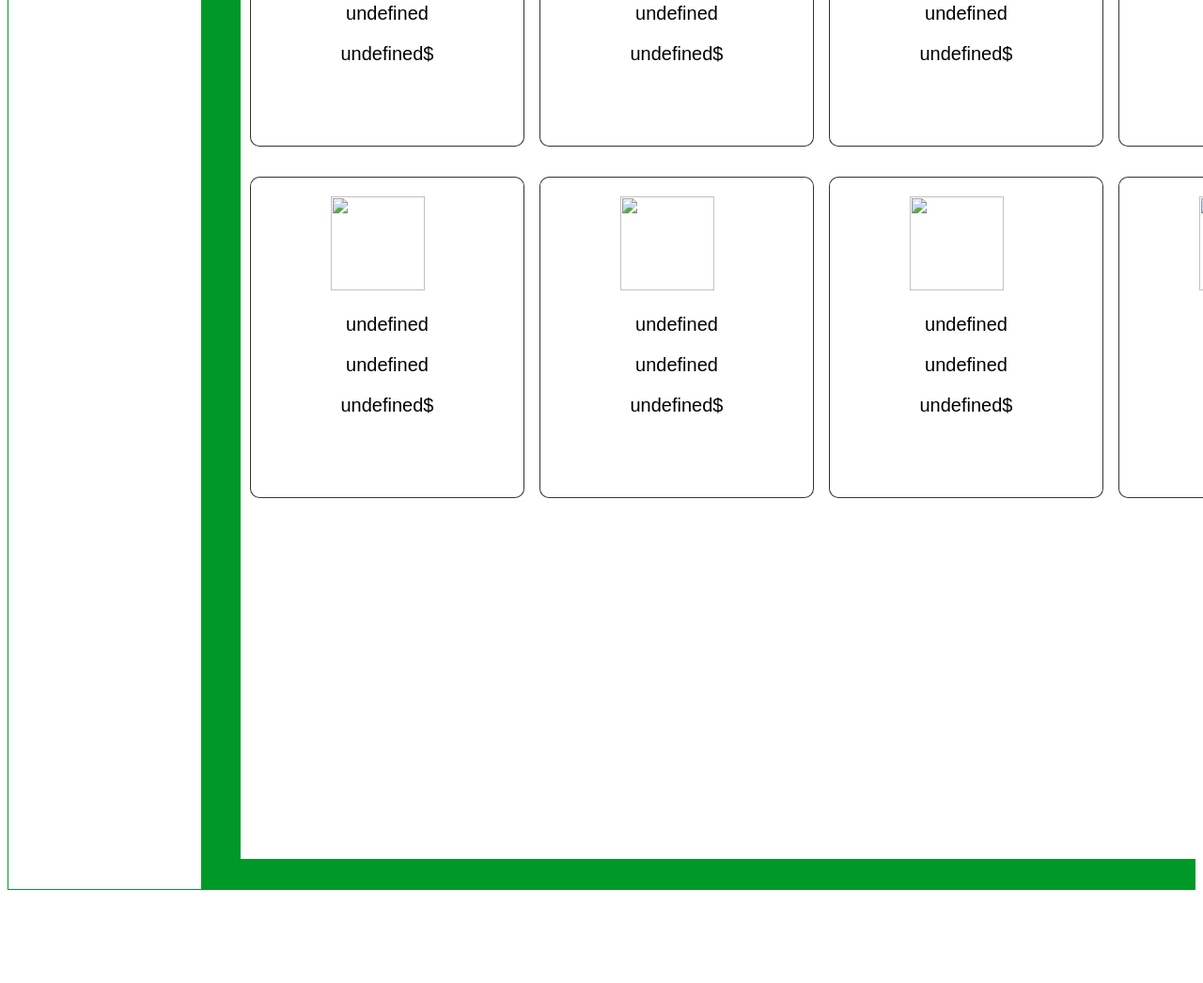
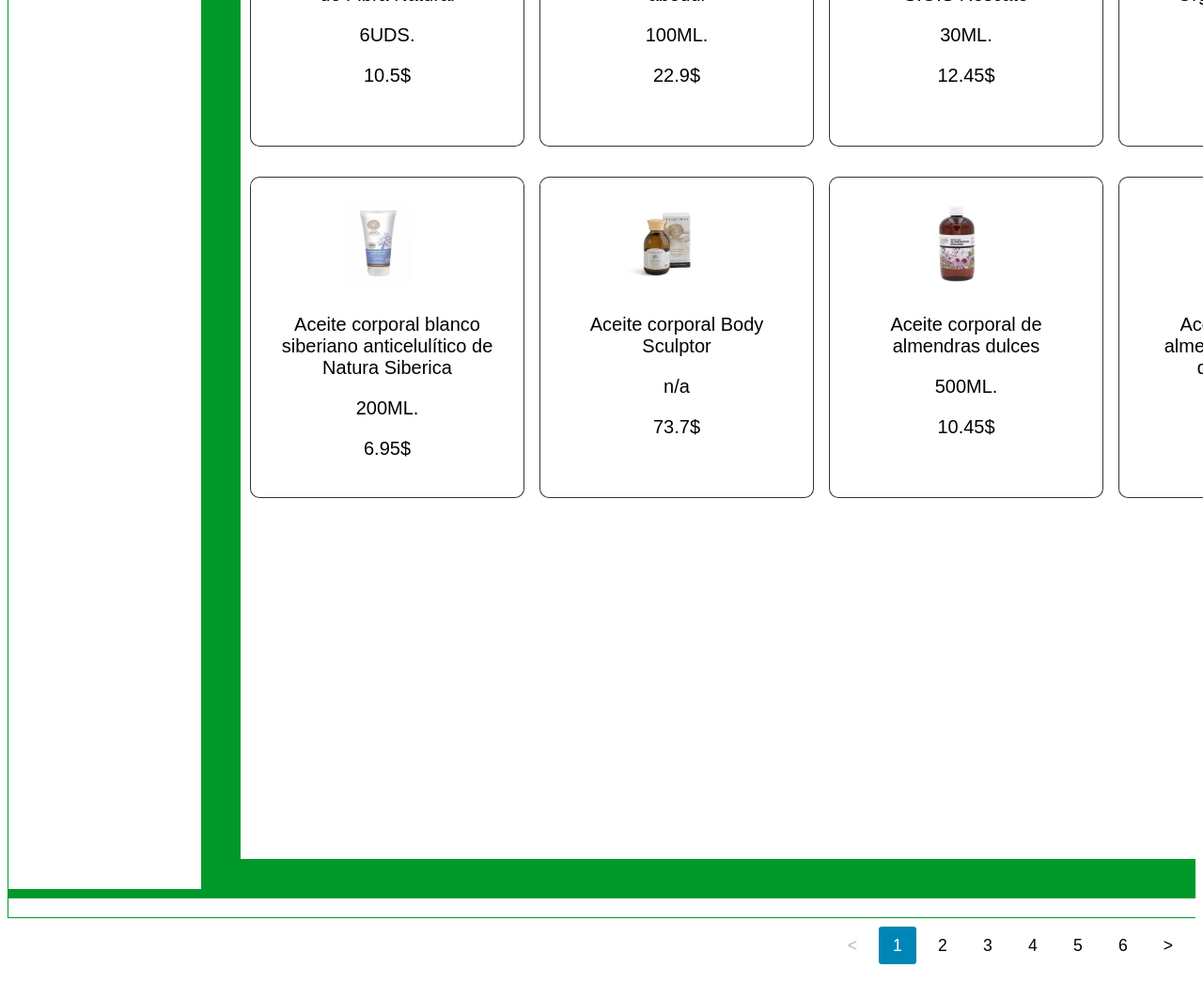
Before and after one commit to LuxyKolink/EcoStore_deluxe, a plain HTML site: page index.html in a window 1280 px wide. Shown: the part 701-1747 px from the top of the page at 94% size. Before the commit the page ends 1656 px from the top, so only its background shows below. Drawn offline with Linux system fonts and the light colour scheme.

Commit message:
método paginador

```diff
--- a/index.html
+++ b/index.html
@@ -77,7 +77,26 @@
       </div>
 
     </div>
-    <div id="grid-main-container" class="item3 grid-main-container"></div>
+    <div id="grid-main-container" data-current-page:"1" class="item3 grid-main-container"></div>
+
+    <div class="item4">
+
+      <nav class="pagination-container">
+        <button class="pagination-button" id="prev-button" aria-label="Previous page" title="Previous page">
+          &lt;
+        </button>
+
+        <div id="pagination-numbers">
+
+        </div>
+
+        <button class="pagination-button" id="next-button" aria-label="Next page" title="Next page">
+          &gt;
+        </button>
+      </nav>
+
+    </div>
+
   </div>
 
 </body>
--- a/src/css/style.css
+++ b/src/css/style.css
@@ -16,6 +16,10 @@
 
 .item3 {
   grid-area: main;
+}
+
+.item4 {
+  grid-area: footer;
 }
 
 /* ------------------------ header -------------------------------*/
@@ -188,7 +192,44 @@
 
 }
 
+/* ------------------------ paginator -------------------------------*/
 
+.hidden {
+  display: none;
+}
+
+.pagination-container {
+  width: calc(100% - 2rem);
+  display: flex;
+  align-items: center;
+  position: absolute;
+  padding: 1rem 0;
+  justify-content: right;
+}
+
+.pagination-number,
+.pagination-button{
+  font-size: 1.1rem;
+  background-color: transparent;
+  border: none;
+  margin: 0.25rem 0.25rem;
+  cursor: pointer;
+  height: 2.5rem;
+  width: 2.5rem;
+  border-radius: .2rem;
+}
+
+.pagination-number:hover,
+.pagination-button:not(.disabled):hover {
+  background: #fff;
+}
+
+.pagination-number.active {
+  color: #fff;
+  background: #0085b6;
+}
+
+/* ------------------------ grid -------------------------------*/
 
 :root {
   --verde_oscuro: #006414;
@@ -204,7 +245,8 @@
   display: grid;
   grid-template-areas:
     'header header header header header header'
-    'menu main main main main main';
+    'menu main main main main main'
+    'footer footer footer footer footer footer';
   gap: 10px;
   background-color: var(--verde);
   padding: 1px;
@@ -217,6 +259,7 @@
   font-size: 30px;
 }
 
+/* ------------------------ grid products -------------------------------*/
 
 .grid-main-container {
   display: grid;
--- a/src/data/products.js
+++ b/src/data/products.js
@@ -1,4 +1,4 @@
-const products = ()=> [
+const products = [
     {
         "id": 1,
         "title": "Aceite esencial de Clavo",
--- a/src/js/app.js
+++ b/src/js/app.js
@@ -1,53 +1,17 @@
 import products from "../data/products.js";
-
-function createObjectList(arr) {
-  const objectList = [];
-
-  // Añadir objetos al arreglo hasta que la longitud sea divisible por 12
-  while (arr.length % 12 !== 0) {
-    arr.push(null);
-  }
-
-  // Dividir el arreglo en sublistas de 12 elementos cada una
-  const sublists = [];
-  while (arr.length > 0) {
-    sublists.push(arr.splice(0, 12));
-  }
-
-  // Convertir cada sublista de objetos en una lista de valores
-  const objectLists = sublists.map(sublist => {
-    const list = [];
-    for (let i = 0; i < 12; i++) {
-      const obj = sublist[i];
-      if (obj) {
-        list.push([obj.id, obj.title, obj.amount, obj.price]);
-      } else {
-        list.push(null);
-      }
-    }
-    return list;
-  });
-
-  objectList.push(...objectLists);
-
-  return objectList;
-}
 
 
 // let body = document.body;
 
-window.onload = function getProducts() {
-  let allProducts = products();
-  var Paginador = createObjectList(allProducts)
-  console.log(Paginador)
+// --------------------------------------- grilla de productos ----------------------------------- //
+
+let allProducts = products;
 // Crear contenedor de todos los productos
 let productsContainer = document.getElementById("grid-main-container");
 //productsContainer.classList.add("grid-container");
 
 // Por cada producto, crear un div y agregarlo al container
-  Paginador[0].forEach((product) => {
-    let img = document.createElement('img');
-    img.src = `../images/products/${product.id}.jpg`
+allProducts.forEach((product) => {
 
   console.log(`${product.id}:${product.title}: ${product.amount}: ${product.price}: ${product.img}`);
   let productCard = document.createElement("div");
@@ -69,7 +33,108 @@
 
 // body.appendChild(productsContainer);
 
+
+// --------------------------------------- paginador ----------------------------------- //
+
+const paginationNumbers = document.getElementById("pagination-numbers");
+const paginatedList = document.getElementById("grid-main-container");
+const listItems = paginatedList.querySelectorAll("div");
+const nextButton = document.getElementById("next-button");
+const prevButton = document.getElementById("prev-button");
+
+const paginationLimit = 12;
+const pageCount = Math.ceil(listItems.length / paginationLimit);
+let currentPage = 1;
+
+const disableButton = (button) => {
+button.classList.add("disabled");
+button.setAttribute("disabled", true);
 };
+
+const enableButton = (button) => {
+button.classList.remove("disabled");
+button.removeAttribute("disabled");
+};
+
+const handlePageButtonsStatus = () => {
+  if (currentPage === 1) {
+    disableButton(prevButton);
+  } else {
+    enableButton(prevButton);
+  }
+
+  if (pageCount === currentPage) {
+    disableButton(nextButton);
+  } else {
+    enableButton(nextButton);
+  }
+};
+
+const handleActivePageNumber = () => {
+  document.querySelectorAll(".pagination-number").forEach((button) => {
+    button.classList.remove("active");
+    const pageIndex = Number(button.getAttribute("page-index"));
+    if (pageIndex == currentPage) {
+      button.classList.add("active");
+    }
+  });
+};
+
+const appendPageNumber = (index) => {
+  const pageNumber = document.createElement("button");
+  pageNumber.className = "pagination-number";
+  pageNumber.innerHTML = index;
+  pageNumber.setAttribute("page-index", index);
+  pageNumber.setAttribute("aria-label", "Page " + index);
+
+  paginationNumbers.appendChild(pageNumber);
+};
+
+const getPaginationNumbers = () => {
+  for (let i = 1; i <= pageCount; i++) {
+    appendPageNumber(i);
+  }
+};
+
+const setCurrentPage = (pageNum) => {
+  currentPage = pageNum;
+
+  handleActivePageNumber();
+  handlePageButtonsStatus();
+
+  const prevRange = (pageNum - 1) * paginationLimit;
+  const currRange = pageNum * paginationLimit;
+
+  listItems.forEach((item, index) => {
+    item.classList.add("hidden");
+    if (index >= prevRange && index < currRange) {
+      item.classList.remove("hidden");
+    }
+  });
+};
+
+window.addEventListener("load", () => {
+  getPaginationNumbers();
+  setCurrentPage(1);
+
+  prevButton.addEventListener("click", () => {
+    setCurrentPage(currentPage - 1);
+  });
+
+  nextButton.addEventListener("click", () => {
+    setCurrentPage(currentPage + 1);
+  });
+
+  document.querySelectorAll(".pagination-number").forEach((button) => {
+    const pageIndex = Number(button.getAttribute("page-index"));
+
+    if (pageIndex) {
+      button.addEventListener("click", () => {
+        setCurrentPage(pageIndex);
+      });
+    }
+  });
+});
 
 // --------------------------------------- filtro ----------------------------------- //
 
```
Lines whose indentation alone changed are shown as unchanged.
